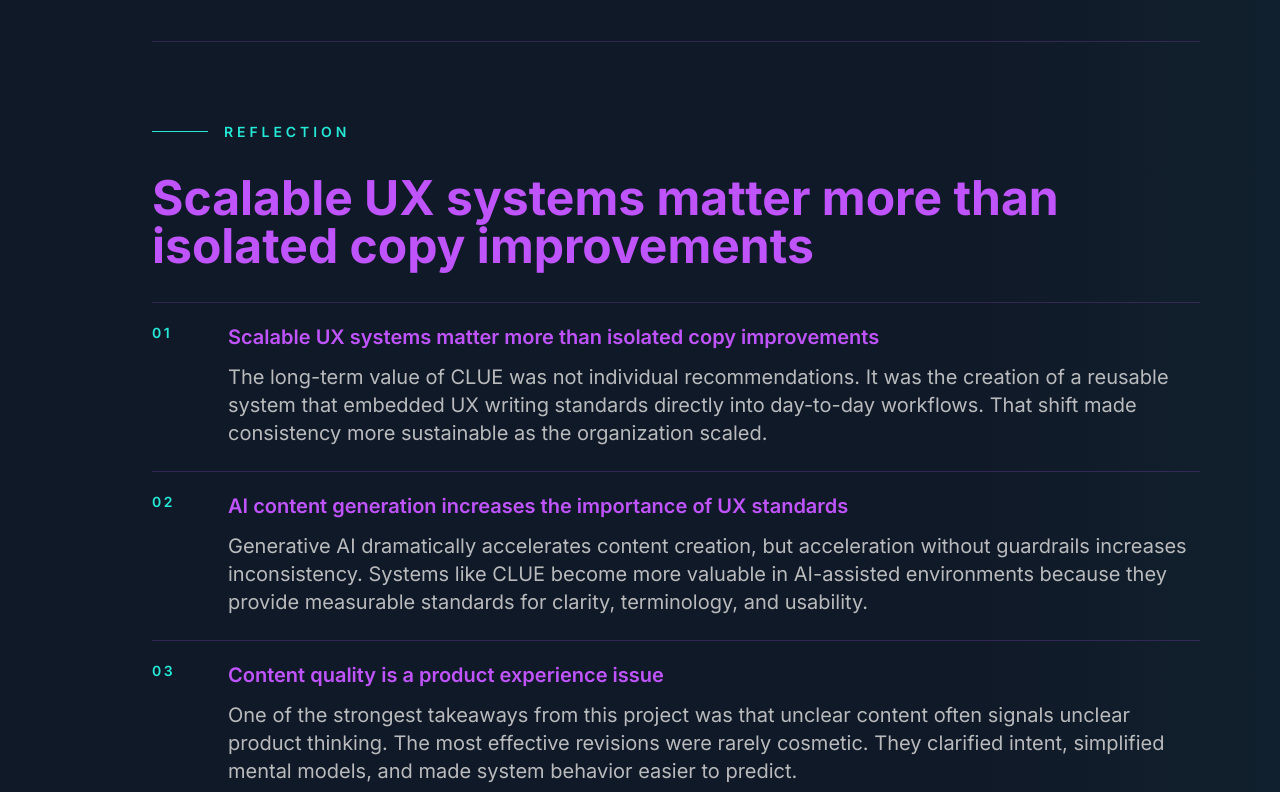
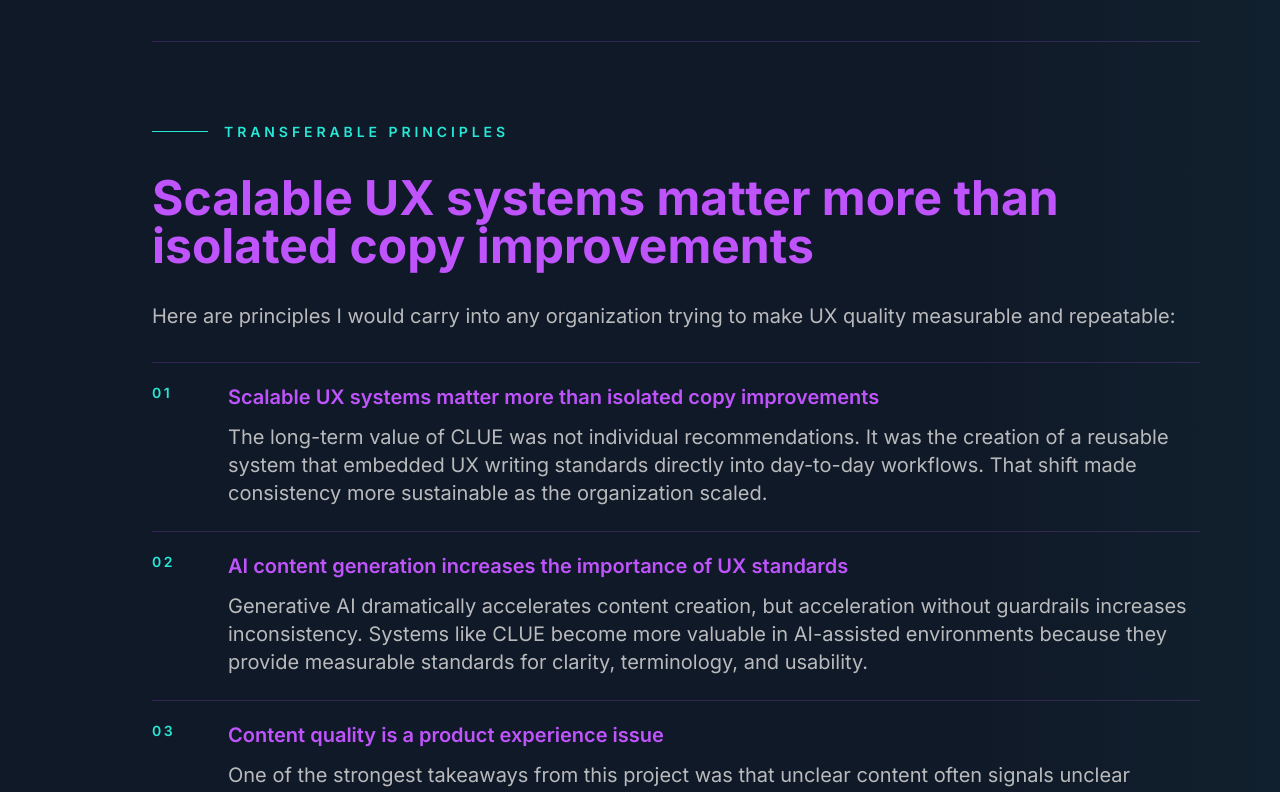
Before and after one commit to alexaalyse/portfolio-site, a Next.js app: page /work/clue-index in a window 1280 px wide. Shown: the part 6180-6972 px from the top of the page. Built offline with nearby package versions, Linux system fonts and the light colour scheme.

Commit message:
Clarify transferable case study principles

```diff
--- a/src/app/work/[slug]/page.tsx
+++ b/src/app/work/[slug]/page.tsx
@@ -533,7 +533,7 @@ const navigationSteps = [
   { id: "problem", label: "Problem", iconName: "target" as const, href: "#problem" },
   { id: "system", label: "Solution", iconName: "layers" as const, href: "#system" },
   { id: "validated", label: "Validation", iconName: "flask" as const, href: "#validated" },
-  { id: "reflection", label: "Reflection", iconName: "book-open" as const, href: "#reflection" },
+  { id: "reflection", label: "Principles", iconName: "book-open" as const, href: "#reflection" },
 ]
 
 const emptyStatesSteps = [
@@ -542,7 +542,7 @@ const emptyStatesSteps = [
   { id: "problem", label: "Problem", iconName: "target" as const, href: "#problem" },
   { id: "solution", label: "Solution", iconName: "layers" as const, href: "#solution" },
   { id: "validation", label: "Metrics", iconName: "flask" as const, href: "#validation" },
-  { id: "reflection", label: "Reflection", iconName: "book-open" as const, href: "#reflection" },
+  { id: "reflection", label: "Principles", iconName: "book-open" as const, href: "#reflection" },
 ]
 
 const clueSteps = [
@@ -551,7 +551,7 @@ const clueSteps = [
   { id: "problem", label: "Problem", iconName: "target" as const, href: "#problem" },
   { id: "system", label: "Framework", iconName: "layers" as const, href: "#system" },
   { id: "usage", label: "Use", iconName: "flask" as const, href: "#usage" },
-  { id: "reflection", label: "Reflection", iconName: "book-open" as const, href: "#reflection" },
+  { id: "reflection", label: "Principles", iconName: "book-open" as const, href: "#reflection" },
 ]
 
 const gatewaySteps = [
@@ -560,7 +560,7 @@ const gatewaySteps = [
   { id: "problem", label: "Problem", iconName: "target" as const, href: "#problem" },
   { id: "solution", label: "Solution", iconName: "layers" as const, href: "#solution" },
   { id: "validation", label: "Validation", iconName: "flask" as const, href: "#validation" },
-  { id: "reflection", label: "Reflection", iconName: "book-open" as const, href: "#reflection" },
+  { id: "reflection", label: "Principles", iconName: "book-open" as const, href: "#reflection" },
 ]
 
 const retrievalSteps = [
@@ -569,7 +569,7 @@ const retrievalSteps = [
   { id: "problem", label: "Problem", iconName: "target" as const, href: "#problem" },
   { id: "solution", label: "Solution", iconName: "layers" as const, href: "#solution" },
   { id: "metrics", label: "Metrics", iconName: "flask" as const, href: "#metrics" },
-  { id: "reflection", label: "Reflection", iconName: "book-open" as const, href: "#reflection" },
+  { id: "reflection", label: "Principles", iconName: "book-open" as const, href: "#reflection" },
 ]
 
 const emptyStatesImpact = [
@@ -884,10 +884,10 @@ function NavigationOverhaulCaseStudy({ piece }: { piece: PortfolioPiece }) {
               </div>
             </CaseStudySection>
 
-            <CaseStudySection id="reflection" eyebrow="Reflection" title="Navigation shapes how users understand complex systems">
+            <CaseStudySection id="reflection" eyebrow="Transferable principles" title="Navigation shapes how users understand complex systems">
               <div className="space-y-8">
                 <p>
-                  This project fundamentally changed how I think about enterprise UX systems. I left with three principles:
+                  Here are principles I would carry into any complex product environment:
                 </p>
 
                 <div className="grid gap-6">
@@ -1087,8 +1087,13 @@ function EmptyStatesCaseStudy({ piece }: { piece: PortfolioPiece }) {
               </div>
             </CaseStudySection>
 
-            <CaseStudySection id="reflection" eyebrow="Reflection" title="Small moments of clarity can change whether users keep going">
-              <div className="grid gap-6">
+            <CaseStudySection id="reflection" eyebrow="Transferable principles" title="Small moments of clarity can change whether users keep going">
+              <div className="space-y-8">
+                <p>
+                  Here are principles I would carry into any complex onboarding experience:
+                </p>
+
+                <div className="grid gap-6">
                 {[
                   {
                     title: "Educated users are more successful users",
@@ -1109,6 +1114,7 @@ function EmptyStatesCaseStudy({ piece }: { piece: PortfolioPiece }) {
                     </div>
                   </div>
                 ))}
+                </div>
               </div>
             </CaseStudySection>
 
@@ -1424,8 +1430,13 @@ function ClueIndexCaseStudy({ piece }: { piece: PortfolioPiece }) {
               </div>
             </CaseStudySection>
 
-            <CaseStudySection id="reflection" eyebrow="Reflection" title="Scalable UX systems matter more than isolated copy improvements">
-              <div className="grid gap-6">
+            <CaseStudySection id="reflection" eyebrow="Transferable principles" title="Scalable UX systems matter more than isolated copy improvements">
+              <div className="space-y-8">
+                <p>
+                  Here are principles I would carry into any organization trying to make UX quality measurable and repeatable:
+                </p>
+
+                <div className="grid gap-6">
                 {[
                   {
                     title: "Scalable UX systems matter more than isolated copy improvements",
@@ -1450,6 +1461,7 @@ function ClueIndexCaseStudy({ piece }: { piece: PortfolioPiece }) {
                     </div>
                   </div>
                 ))}
+                </div>
               </div>
             </CaseStudySection>
 
@@ -1600,8 +1612,13 @@ function DocumentationForRetrievalCaseStudy({ piece }: { piece: PortfolioPiece }
               </div>
             </CaseStudySection>
 
-            <CaseStudySection id="reflection" eyebrow="Reflection" title="AI-ready documentation is fundamentally an information architecture problem">
-              <div className="grid gap-6">
+            <CaseStudySection id="reflection" eyebrow="Transferable principles" title="AI-ready documentation is fundamentally an information architecture problem">
+              <div className="space-y-8">
+                <p>
+                  Here are principles I would carry into any content system that needs to remain accurate when retrieved, fragmented, or read out of order:
+                </p>
+
+                <div className="grid gap-6">
                 {[
                   {
                     title: "AI-ready documentation is fundamentally an information architecture problem",
@@ -1626,6 +1643,7 @@ function DocumentationForRetrievalCaseStudy({ piece }: { piece: PortfolioPiece }
                     </div>
                   </div>
                 ))}
+                </div>
               </div>
             </CaseStudySection>
 
@@ -1830,8 +1848,13 @@ function GatewayPolicyBuilderCaseStudy({ piece }: { piece: PortfolioPiece }) {
               </div>
             </CaseStudySection>
 
-            <CaseStudySection id="reflection" eyebrow="Reflection" title="Enterprise complexity becomes easier to manage when interfaces reflect user intent">
-              <div className="grid gap-6">
+            <CaseStudySection id="reflection" eyebrow="Transferable principles" title="Enterprise complexity becomes easier to manage when interfaces reflect user intent">
+              <div className="space-y-8">
+                <p>
+                  Here are principles I would carry into any enterprise workflow with conditional logic, advanced settings, and high-stakes configuration:
+                </p>
+
+                <div className="grid gap-6">
                 {[
                   {
                     title: "Enterprise complexity becomes easier to manage when interfaces reflect user intent",
@@ -1856,6 +1879,7 @@ function GatewayPolicyBuilderCaseStudy({ piece }: { piece: PortfolioPiece }) {
                     </div>
                   </div>
                 ))}
+                </div>
               </div>
             </CaseStudySection>
 
```
